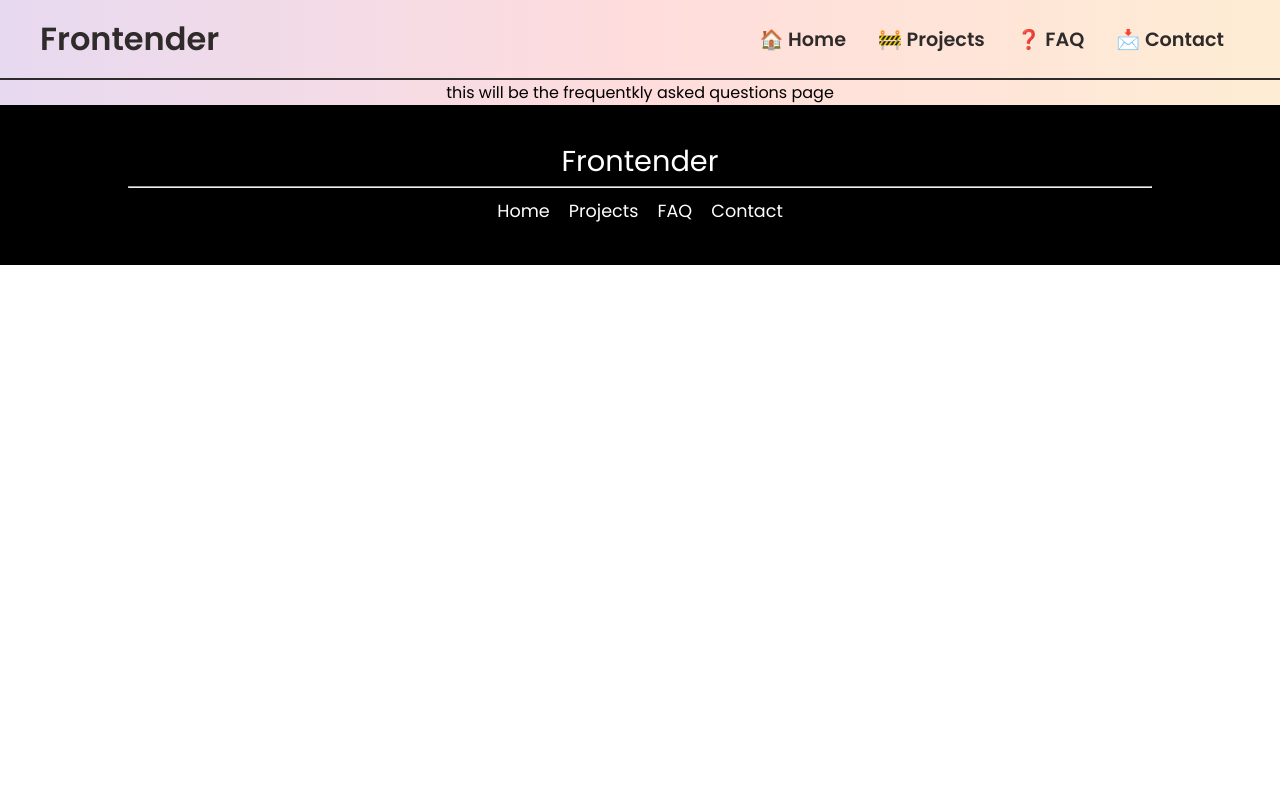
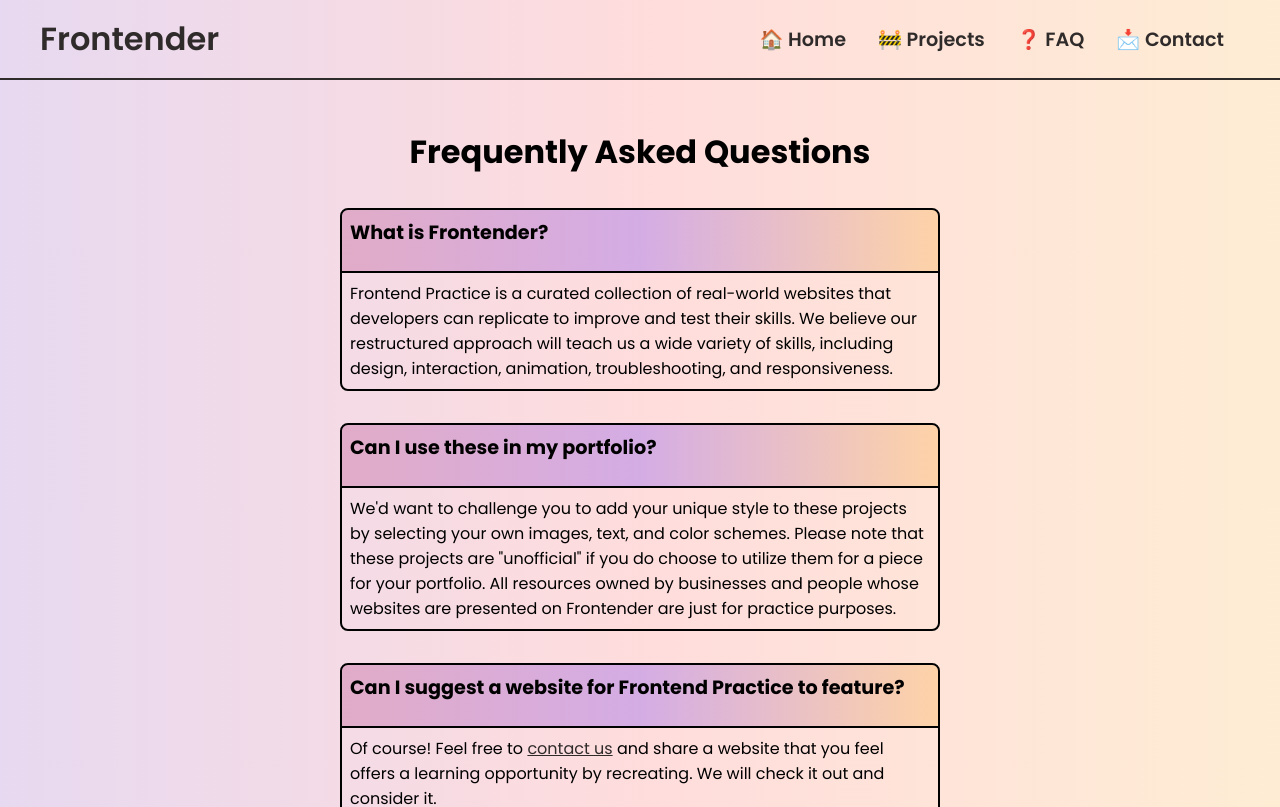
Before and after one commit to Hergelink/frontender, a React (Create React App) app: page /faq in a window 1280 px wide. Shown: the top 807 px of the page. Built offline with nearby package versions, Linux system fonts and the light colour scheme.

Commit message:
added the faq page with dummy text

```diff
--- a/public/index.html
+++ b/public/index.html
@@ -4,16 +4,8 @@
     <meta charset="utf-8" />
     <link rel="icon" href="%PUBLIC_URL%/favicon.ico" />
     <meta name="viewport" content="width=device-width, initial-scale=1" />
-    <!-- <meta name="theme-color" content="#000000" /> -->
-    <meta
-      name="theme-color"
-      content="linear-gradient(
-      90deg,
-      rgba(131, 58, 180, 0.1934567577030813) 0%,
-      rgba(253, 29, 29, 0.15143995098039214) 50%,
-      rgba(252, 176, 69, 0.2298713235294117) 100%
-    )"
-    />
+    <meta name="theme-color" content="#000000" />
+
     <meta
       name="description"
       content="Web site created using create-react-app"
--- a/src/App.css
+++ b/src/App.css
@@ -90,6 +90,7 @@ header {
 
 #modal {
   width: 60%;
+
   min-height: 100vh;
 
   position: absolute;
@@ -98,7 +99,7 @@ header {
   bottom: 0;
   z-index: 1;
   border-left: 2px solid rgb(48, 43, 43);
-  background-color: white;
+  background: linear-gradient(#F9ABA4, #EFECEC);
 
 
   display: flex;
--- a/src/components/Main-Components/FAQ.jsx
+++ b/src/components/Main-Components/FAQ.jsx
@@ -1,11 +1,56 @@
-import React from 'react'
+import React from 'react';
+import '../Styles/FAQ.css';
+import { Link } from 'react-router-dom';
 
 function FAQ() {
   return (
-    <div className='main-container-div'>
-      this will be the frequentkly asked questions page
+    <div className='main-faq-div'>
+      <h1>Frequently Asked Questions</h1>
+      <div className='faq-card'>
+        <div className='faq-card-question'>
+          <h3>What is Frontender?</h3>
+        </div>
+        <div className='faq-card-answer'>
+          <p>
+            Frontend Practice is a curated collection of real-world websites
+            that developers can replicate to improve and test their skills. We
+            believe our restructured approach will teach us a wide variety of
+            skills, including design, interaction, animation, troubleshooting,
+            and responsiveness.
+          </p>
+        </div>
+      </div>
+
+      <div className='faq-card'>
+        <div className='faq-card-question'>
+          <h3>Can I use these in my portfolio?</h3>
+        </div>
+        <div className='faq-card-answer'>
+          <p>
+            We'd want to challenge you to add your unique style to these
+            projects by selecting your own images, text, and color schemes.
+            Please note that these projects are "unofficial" if you do choose to
+            utilize them for a piece for your portfolio. All resources owned by
+            businesses and people whose websites are presented on Frontender are
+            just for practice purposes.
+          </p>
+        </div>
+      </div>
+
+      <div className='faq-card'>
+        <div className='faq-card-question'>
+          <h3>Can I suggest a website for Frontend Practice to feature?</h3>
+        </div>
+        <div className='faq-card-answer'>
+          <p>
+            Of course! Feel free to <Link to='/contact'>contact us</Link> and
+            share a website that you feel offers a learning opportunity by
+            recreating. We will check it out and consider it.
+          </p>
+        </div>
+      </div>
     </div>
-  )
+  );
 }
 
-export default FAQ
+export default FAQ;
--- a/src/components/Main-Components/Projects/DifficultyButtons.jsx
+++ /dev/null
@@ -1,13 +0,0 @@
-import React from 'react'
-
-function DifficultyButtons() {
-  return (
-    <div id='difficulty-btn-div'>
-        <button id='beginner-btn'>Beginner</button>
-        <button id='intermediate-btn'>Intermediate</button>
-        <button id='expert-btn'>Expert</button>
-    </div>
-  )
-}
-
-export default DifficultyButtons
--- a/src/components/Main-Components/Projects/DisplaySelectedProject.jsx
+++ b/src/components/Main-Components/Projects/DisplaySelectedProject.jsx
@@ -24,7 +24,7 @@ function DisplaySelectedProject(props) {
           <ColorPalette colorPalette={props.colorPalette} />
         </div>
       </div>
-
+        <h3>Reference Image</h3>
       <div className='full-image-div'>
         <img src={props.fullImage} alt={props.altText} className='full-image' />
       </div>
--- a/src/components/Main-Components/Projects/ProjectsPage.jsx
+++ b/src/components/Main-Components/Projects/ProjectsPage.jsx
@@ -2,7 +2,7 @@ import React, { useEffect } from 'react'
 import Projects from './Projects'
 import ProjectsPageHeader from './ProjectsPageHeader'
 import '../../Styles/Projects.css'
-import DifficultyButtons from './DifficultyButtons';
+
 
 function ProjectsPage() {
 
@@ -14,7 +14,6 @@ function ProjectsPage() {
   return (
     <div id='main-container-div'>
       <ProjectsPageHeader />
-      <DifficultyButtons />
       <Projects />
     </div>
   )
--- a/src/components/Styles/ContactForm.css
+++ b/src/components/Styles/ContactForm.css
@@ -87,6 +87,7 @@ form button {
   width: 50%;
   height: 40px;
 
+  font-size: 1.1rem;
   border: 1px solid rgba(0, 0, 0, 0.469);
   color: black;
   background-color: rgba(255, 255, 255, 0.295);
--- /dev/null
+++ b/src/components/Styles/FAQ.css
@@ -0,0 +1,56 @@
+.main-faq-div {
+  width: 85%;
+  margin-inline: auto;
+  margin-top: 3rem;
+  margin-bottom: 3rem;
+}
+
+.main-faq-div h1 {
+  text-align: center;
+  margin-bottom: 2rem;
+}
+
+.faq-card {
+  display: flex;
+  flex-direction: column;
+
+  border: 2px solid black;
+  border-radius: 8px;
+  margin-bottom: 2rem;
+
+  overflow: auto;
+}
+
+.faq-card-question {
+  padding: 8px;
+
+  /* color: white; */
+  /* font-size: 1.1rem;
+  font-style: bold; */
+
+  background: rgb(180, 58, 126);
+  background: linear-gradient(
+    90deg,
+    rgba(180, 58, 126, 0.2934567577030813) 0%,
+    rgba(85, 29, 253, 0.25143995098039214) 50%,
+    rgba(252, 176, 69, 0.3298713235294117) 100%
+  );
+
+  border-bottom: 2px solid black;
+}
+
+.faq-card-answer {
+  padding: 8px;
+}
+
+.faq-card-answer a {
+  display: inline;
+  text-decoration: underline;
+  font-style: bold;
+}
+
+@media only screen and (min-width: 730px) {
+  .main-faq-div {
+    max-width: 600px;
+  }
+}
--- a/src/components/Styles/SelectedProject.css
+++ b/src/components/Styles/SelectedProject.css
@@ -6,6 +6,11 @@
 #selected-project-container h1 {
   font-size: 2.4rem;
   margin-top: 1rem;
+}
+
+h3 {
+  font-size: 1.2rem;
+  margin-bottom: 1rem;
 }
 
 #useful-links-div {
```
